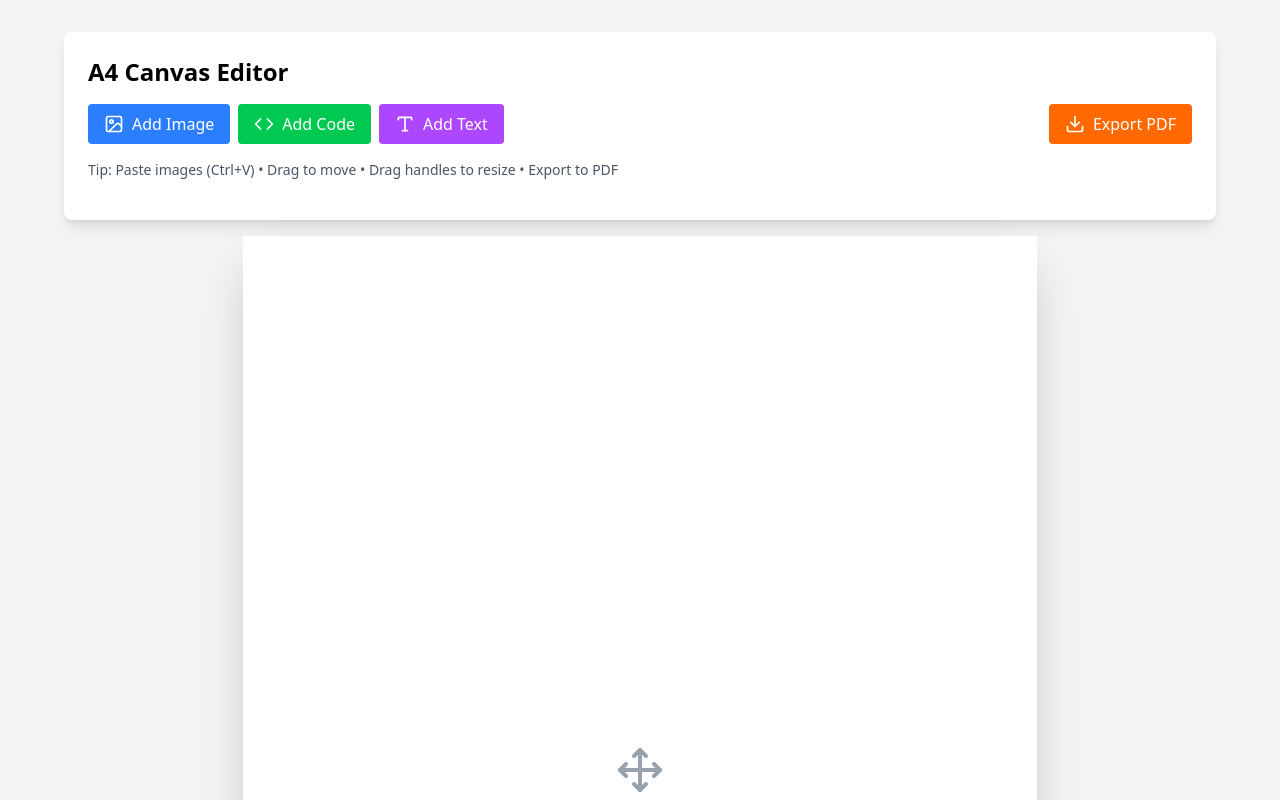
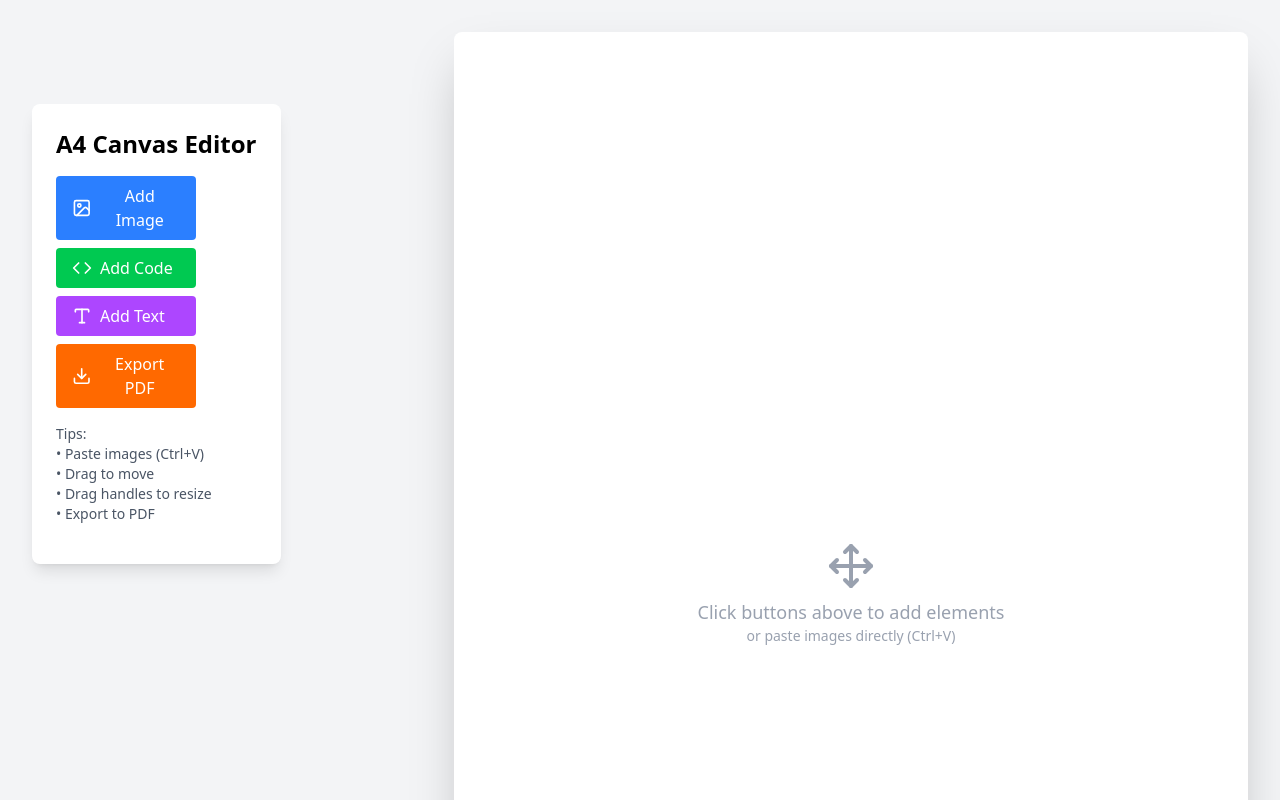
Before and after one commit to shibu41/canvas_notes, a React (Vite) app: page / in a window 1280 px wide. Shown: the top 800 px of the page. Built offline with nearby package versions, Linux system fonts and the light colour scheme.

Commit message:
Changed Toolbar's position from top to left so that users can add elements without having to go all the way to top

```diff
--- a/package.json
+++ b/package.json
@@ -1,7 +1,7 @@
 {
   "name": "canvas_notes",
   "private": true,
-  "version": "0.0.0",
+  "version": "1.0.0",
   "type": "module",
   "scripts": {
     "dev": "vite",
--- a/src/components/A4Canvas.jsx
+++ b/src/components/A4Canvas.jsx
@@ -180,9 +180,10 @@ function A4Canvas() {
         }
       `}</style>
 
-      <div className="min-h-screen bg-gray-100 p-8">
-        <div className="max-w-6xl mx-auto">
+      <div className="flex bg-gray-100 p-8 overflow-y-auto">
+
         <Toolbar
+          className=""
           onAddImage={handleAddImage}
           onAddCode={handleAddCode}
           onAddText={handleAddText}
@@ -193,7 +194,7 @@ function A4Canvas() {
         <div
           id="canvas-print"
           ref={canvasRef}
-            className="relative bg-white shadow-2xl mx-auto overflow-hidden"
+          className="relative bg-white shadow-2xl ml-auto overflow-hidden rounded-lg"
           style={{
             width: `${A4_WIDTH}px`,
             height: `${calculateCanvasHeight(elements)}px`,
@@ -218,7 +219,7 @@ function A4Canvas() {
           {elements.length === 0 && <EmptyCanvas />}
         </div>
       </div>
-      </div>
+
     </>
   );
 }
--- a/src/components/Toolbar.jsx
+++ b/src/components/Toolbar.jsx
@@ -7,13 +7,13 @@ export const Toolbar = ({
   onExportPDF,
   fileInputRef,
 }) => (
-  <div className="bg-white rounded-lg shadow-lg p-6 mb-4">
+  <div className="bg-white rounded-lg shadow-lg p-6 mb-4 max-h-fit fixed top-[13vh]">
     <h1 className="text-2xl font-bold mb-4">A4 Canvas Editor</h1>
 
-    <div className="flex gap-2 mb-4">
+    <div className="flex flex-col gap-2 mb-4">
       <button
         onClick={() => fileInputRef.current.click()}
-        className="flex items-center gap-2 px-4 py-2 bg-blue-500 text-white rounded hover:bg-blue-600"
+        className="flex items-center w-35 gap-2 px-4 py-2 bg-blue-500 text-white rounded hover:bg-blue-600 mr-auto"
       >
         <Image size={20} />
         Add Image
@@ -28,7 +28,7 @@ export const Toolbar = ({
 
       <button
         onClick={onAddCode}
-        className="flex items-center gap-2 px-4 py-2 bg-green-500 text-white rounded hover:bg-green-600"
+        className="flex items-center w-35 gap-2 px-4 py-2 bg-green-500 text-white rounded hover:bg-green-600 mr-auto"
       >
         <Code size={20} />
         Add Code
@@ -36,7 +36,7 @@ export const Toolbar = ({
 
       <button
         onClick={onAddText}
-        className="flex items-center gap-2 px-4 py-2 bg-purple-500 text-white rounded hover:bg-purple-600"
+        className="flex items-center w-35 gap-2 px-4 py-2 bg-purple-500 text-white rounded hover:bg-purple-600 mr-auto"
       >
         <Type size={20} />
         Add Text
@@ -44,16 +44,19 @@ export const Toolbar = ({
 
       <button
         onClick={onExportPDF}
-        className="flex items-center gap-2 px-4 py-2 bg-orange-500 text-white rounded hover:bg-orange-600 ml-auto"
+        className="flex items-center w-35 gap-2 px-4 py-2 bg-orange-500 text-white rounded hover:bg-orange-600 mr-auto"
       >
         <Download size={20} />
         Export PDF
       </button>
     </div>
 
-    <p className="text-sm text-gray-600 mb-4">
-      Tip: Paste images (Ctrl+V) • Drag to move • Drag handles to resize •
-      Export to PDF
-    </p>
+    <div className="text-sm text-gray-600 mb-4">
+      Tips:
+      <p>• Paste images (Ctrl+V)</p>
+      <p>• Drag to move </p>
+      <p>• Drag handles to resize</p>
+      <p>• Export to PDF</p>
+    </div>
   </div>
 );
```
Lines whose indentation alone changed are shown as unchanged.
